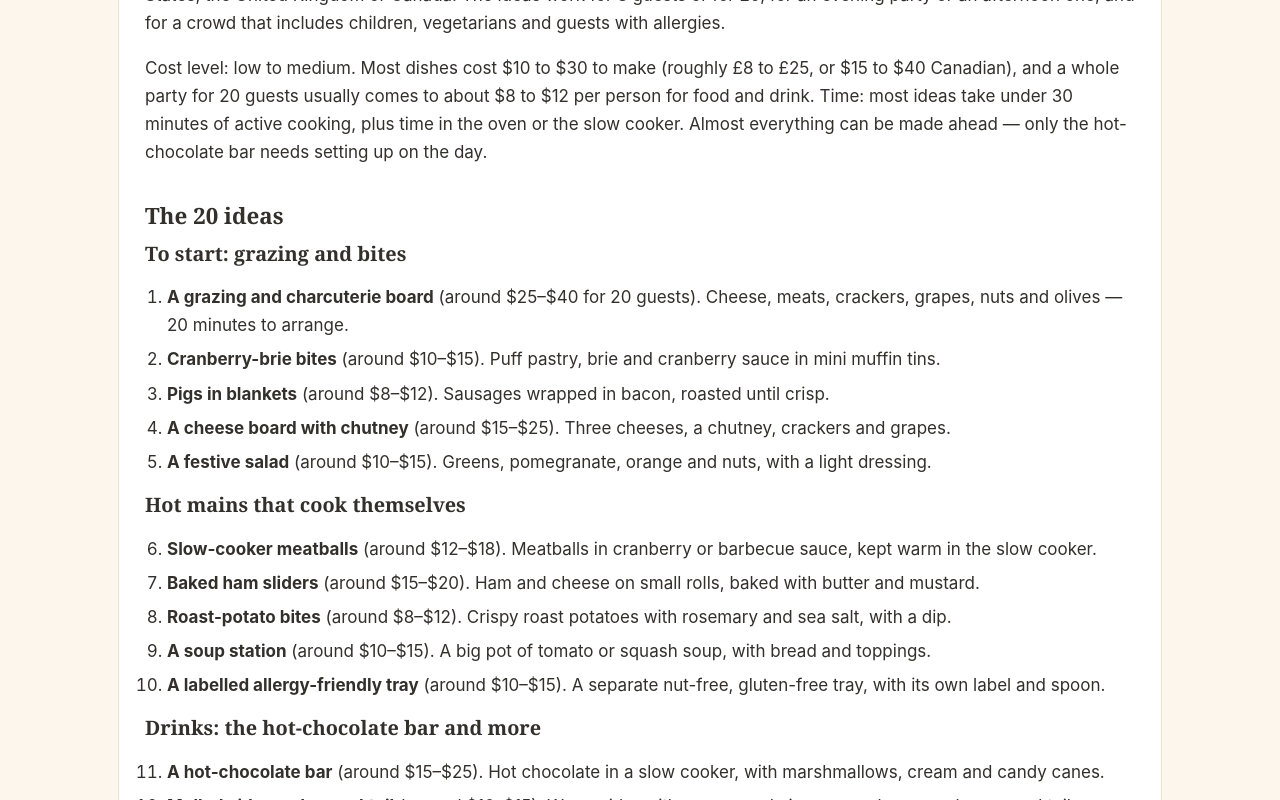
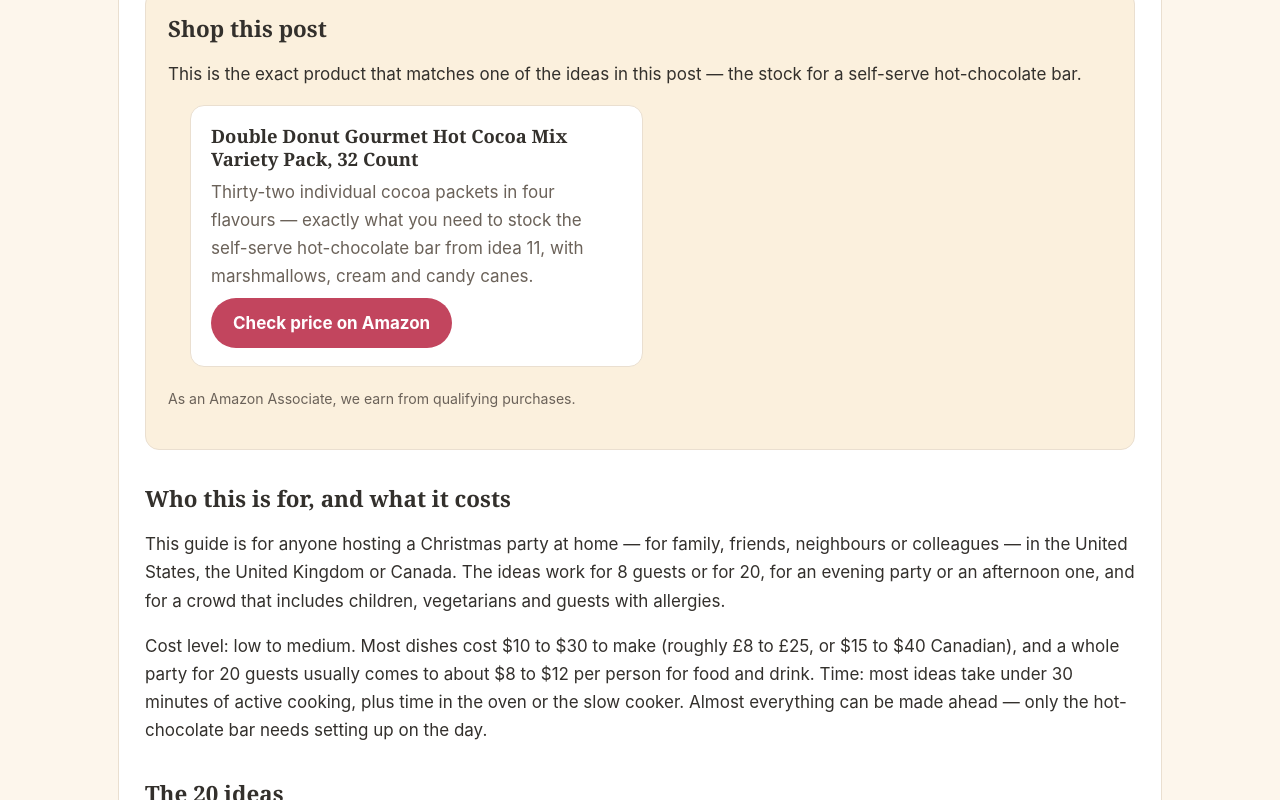
Before and after one commit to joyfulpartyideas/joyful-party-ideas, a plain HTML site: page posts/20-christmas-party-food-and-drink-ideas.html in a window 1280 px wide. Shown: the part 1100-1900 px from the top of the page. Drawn offline with Linux system fonts and the light colour scheme.

Commit message:
Add Shop this post product cards (3 Christmas products, joyfulpartyideas-20)

```diff
--- a/posts/20-christmas-party-food-and-drink-ideas.html
+++ b/posts/20-christmas-party-food-and-drink-ideas.html
@@ -120,8 +120,22 @@
     <div class="tags"><span class="tag">Holiday Parties</span><span class="tag gold">Christmas Party Food</span></div>
     <h1>20 Easy Christmas Party Food and Drink Ideas Guests Will Love</h1>
     <p class="updated">27 Nov 2026 &middot; Kashif Hameed</p>
+    <p class="affiliate-disclosure">As an Amazon Associate, Joyful Party Ideas earns from qualifying purchases made through links on this page, at no extra cost to you. Prices change, so please check the price on Amazon before you buy.</p>
     <img src="../images/christmas-party-food-and-drink-ideas.jpg" alt="A festive Christmas party food table — grazing board, hot-chocolate bar with mugs and marshmallows, fairy lights, red and green with gold" width="900" height="600">
     <p class="lead">Good Christmas party food is not complicated — it is a grazing board, a slow cooker doing the work, and a hot-chocolate bar that everyone gathers around. These 20 ideas take mostly under 30 minutes, and feed 8 to 20 guests.</p>
+
+    <section class="shop-box" aria-label="Shop this post">
+      <h2>Shop this post</h2>
+      <p>This is the exact product that matches one of the ideas in this post — the stock for a self-serve hot-chocolate bar.</p>
+      <ul class="shop-grid">
+        <li class="product-card">
+          <h3>Double Donut Gourmet Hot Cocoa Mix Variety Pack, 32 Count</h3>
+          <p>Thirty-two individual cocoa packets in four flavours — exactly what you need to stock the self-serve hot-chocolate bar from idea 11, with marshmallows, cream and candy canes.</p>
+          <p><a class="shop-btn" href="https://www.amazon.com/dp/B08HSPSKKR/?tag=joyfulpartyideas-20" target="_blank" rel="nofollow sponsored noopener">Check price on Amazon</a></p>
+        </li>
+      </ul>
+      <p class="meta">As an Amazon Associate, we earn from qualifying purchases.</p>
+    </section>
 
     <h2>Who this is for, and what it costs</h2>
     <p>This guide is for anyone hosting a Christmas party at home — for family, friends, neighbours or colleagues — in the United States, the United Kingdom or Canada. The ideas work for 8 guests or for 20, for an evening party or an afternoon one, and for a crowd that includes children, vegetarians and guests with allergies.</p>
@@ -146,7 +160,7 @@
     </ol>
     <h3>Drinks: the hot-chocolate bar and more</h3>
     <ol start="11">
-      <li><strong>A hot-chocolate bar</strong> (around $15–$25). Hot chocolate in a slow cooker, with marshmallows, cream and candy canes.</li>
+      <li><strong>A hot-chocolate bar</strong> (around $15–$25). Hot chocolate in a slow cooker, with marshmallows, cream and candy canes. <a href="https://www.amazon.com/dp/B08HSPSKKR/?tag=joyfulpartyideas-20" target="_blank" rel="nofollow sponsored noopener">Shop the Double Donut hot cocoa mix on Amazon</a></li>
       <li><strong>Mulled cider and a mocktail</strong> (around $10–$15). Warm cider with orange and cinnamon, plus a cranberry mocktail.</li>
       <li><strong>A cranberry spritz</strong> (around $8–$12). Cranberry juice, soda and rosemary, in a big jug.</li>
       <li><strong>Festive punch</strong> (around $10–$15). Apple juice, cranberry juice and ginger ale, with orange slices.</li>
--- a/style.css
+++ b/style.css
@@ -120,3 +120,15 @@ form textarea { min-height: 140px; }
   .cards { grid-template-columns: 1fr 1fr 1fr; }
   .hero { padding: 72px 18px 64px; }
 }
+
+/* Affiliate product cards — uses existing palette only */
+.affiliate-disclosure { background: var(--sage-soft); border: 1px solid var(--sage); border-radius: var(--radius); padding: 12px 16px; font-size: 0.92rem; color: #3f5a3d; }
+.shop-box { background: var(--cream-soft); border: 1px solid var(--border); border-radius: var(--radius); padding: 24px 22px; margin: 28px 0; }
+.shop-box h2 { margin-top: 0; }
+.shop-grid { display: grid; grid-template-columns: 1fr; gap: 16px; list-style: none; margin: 0; padding: 0; }
+@media (min-width: 640px) { .shop-grid { grid-template-columns: 1fr 1fr; } }
+.product-card { background: var(--card); border: 1px solid var(--border); border-radius: var(--radius); padding: 18px 20px; display: flex; flex-direction: column; gap: 8px; }
+.product-card h3 { font-size: 1.15rem; margin: 0; }
+.product-card p { color: var(--ink-soft); margin: 0; flex: 1; }
+.shop-btn { display: inline-block; background: var(--accent); color: #fff; font-weight: 700; padding: 11px 22px; border-radius: 999px; }
+.shop-btn:hover { background: var(--accent-dark); color: #fff; text-decoration: none; }
```
Also changed, not shown: posts/25-christmas-gift-ideas-for-him.html (+15 -1 lines), posts/25-christmas-gift-ideas-for-kids-by-age.html (+15 -1 lines).
